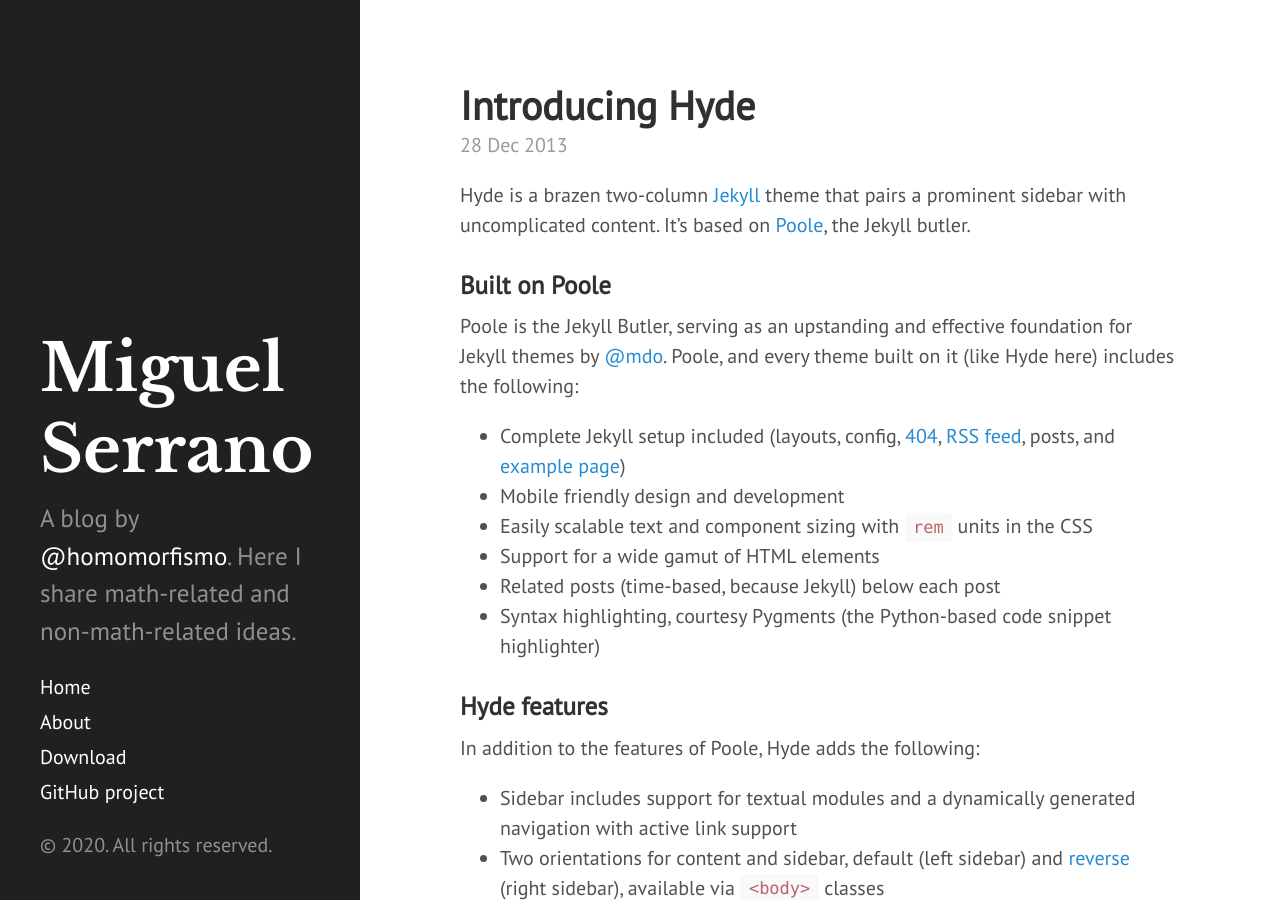
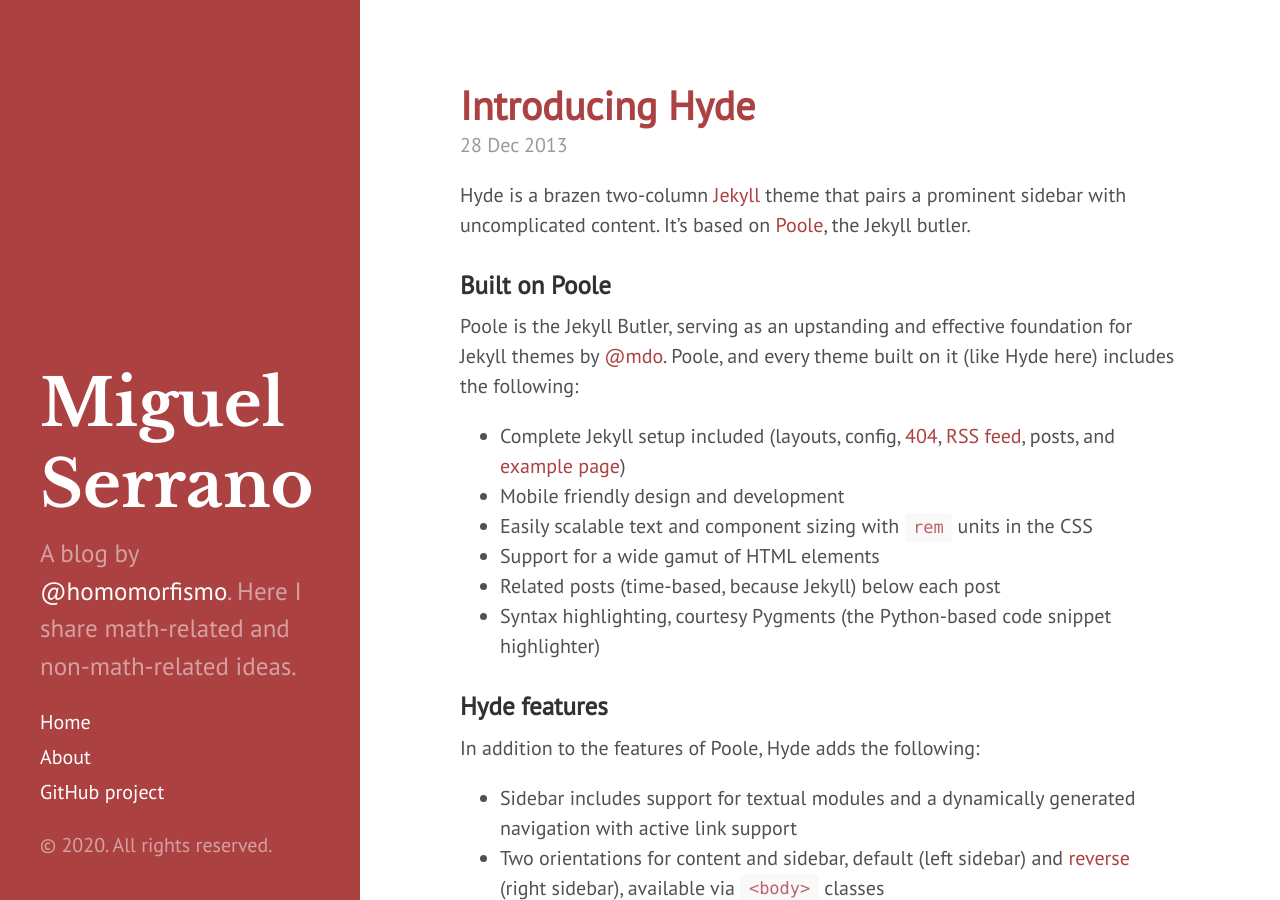
Before and after one commit to homomorfismo/blog, a Jekyll site: the page built from index.html, in a window 1280 px wide and 900 px high. Built offline with Jekyll 4.4.1, drawn with Linux system fonts in a browser that asks for light colours; Markdown is read by kramdown in place of the engine named in the settings; the list of posts is cut into pages by our own code.

Commit message:
Changed theme

```diff
--- a/_config.yml
+++ b/_config.yml
@@ -21,4 +21,4 @@
 # Custom vars
 version:          1.0
 
-github:           https://github.com/poole/hyde
+github:           https://github.com/homomorfismo
--- a/_includes/sidebar.html
+++ b/_includes/sidebar.html
@@ -25,8 +25,6 @@
           {% endif %}
         {% endif %}
       {% endfor %}
-
-      <a class="sidebar-nav-item" href="{{ site.github }}/archive/v{{ site.version }}.zip">Download</a>
       <a class="sidebar-nav-item" href="{{ site.github }}">GitHub project</a>
     </nav>
 
--- a/_layouts/default.html
+++ b/_layouts/default.html
@@ -3,7 +3,7 @@
 
   {% include head.html %}
 
-  <body>
+  <body class="theme-base-08">
 
     {% include sidebar.html %}
 
```
